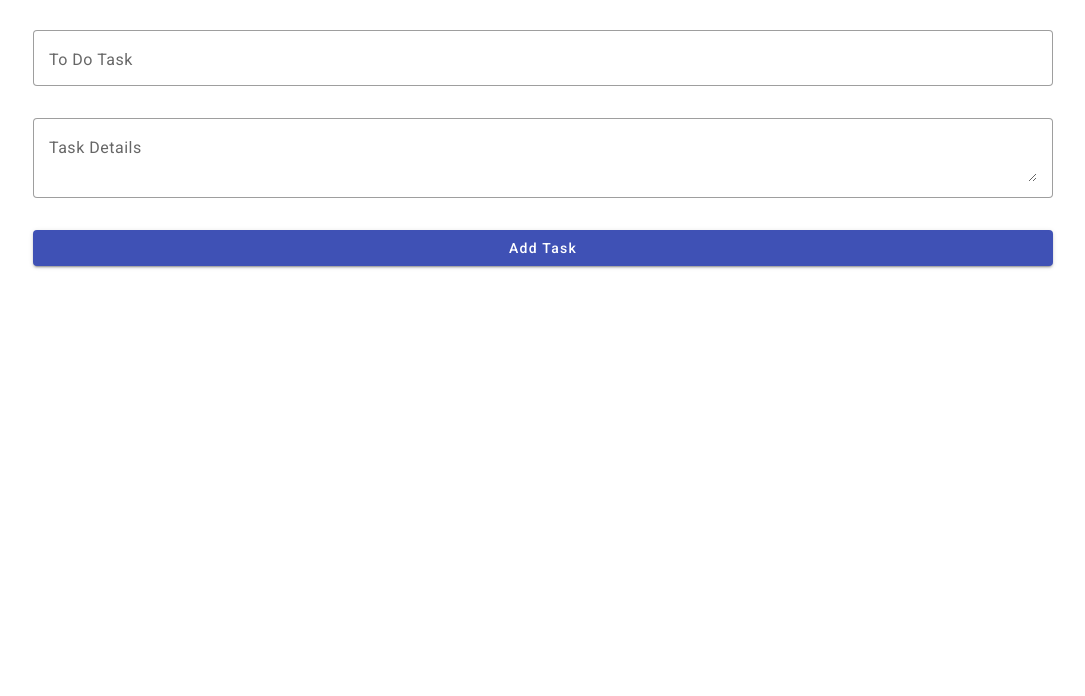
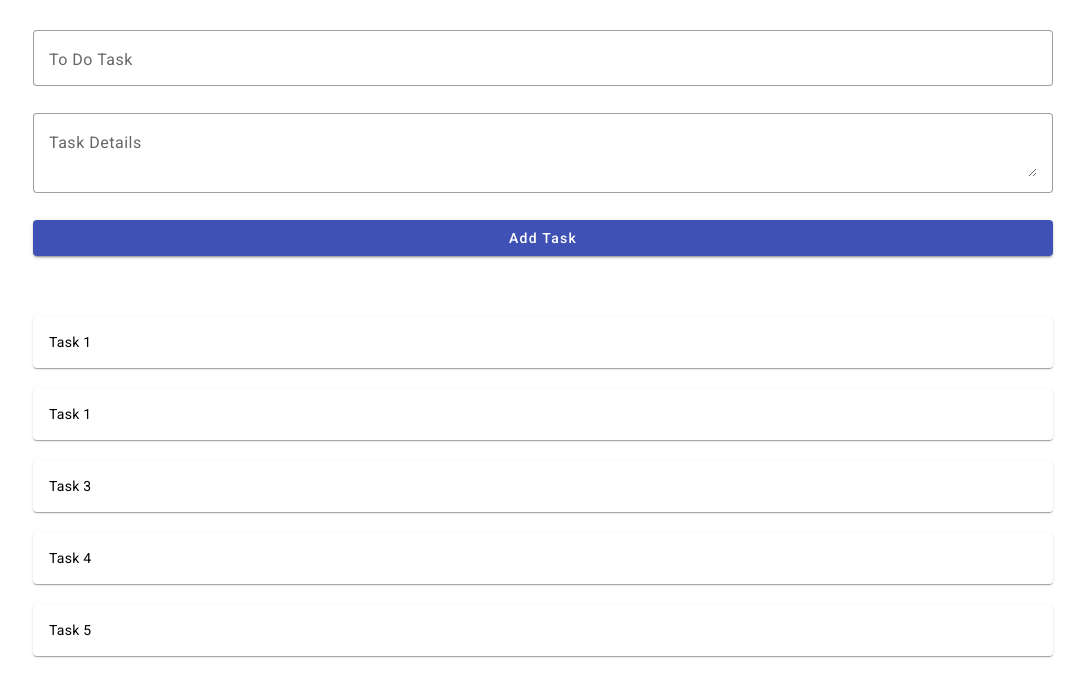
Before and after one commit to casp-e-r/to-do-angular, an Angular app: page / in a window 1280 px wide. Shown: the top 696 px of the page, without its empty margins (97-1182 px from the left). Built offline with nearby package versions, Linux system fonts and the light colour scheme.

Commit message:
Added cards component

```diff
--- /dev/null
+++ b/src/app/add-todo/add-todo.component.css
@@ -0,0 +1,16 @@
+.input-container{
+    display: flex;
+    flex-direction: column;
+    justify-content: center;
+    gap: 5px;
+    margin: 0 auto 0 auto;
+    max-height: 300px  !important;
+}
+.form-textarea{
+    resize:none;
+    width:100%;
+}
+
+/* @media only screen and (max-width: 600px) {
+
+  } */
--- /dev/null
+++ b/src/app/add-todo/add-todo.component.html
@@ -0,0 +1,11 @@
+<div class="input-container">
+    <mat-form-field class="" appearance="outline">
+        <mat-label>To Do Task</mat-label>
+        <input matInput >
+    </mat-form-field>
+    <mat-form-field appearance="outline">
+        <mat-label>Task Details</mat-label>
+        <textarea resizable class=".form-textarea"  matInput></textarea>
+    </mat-form-field>
+    <button mat-raised-button color="primary">Add Task</button>
+</div>
--- a/src/app/app.component.html
+++ b/src/app/app.component.html
@@ -1,3 +1,5 @@
 <section class="app-container">
+  <app-add-todo></app-add-todo>
   <app-todolist></app-todolist>
+
 </section>
--- a/src/app/todolist/todolist.component.css
+++ b/src/app/todolist/todolist.component.css
@@ -1,16 +1,7 @@
-.input-container{
-    display: flex;
-    flex-direction: column;
-    justify-content: center;
-    gap: 10px;
-    margin: 0 auto 0 auto;
-    max-height: 300px  !important;
+.list-container{
+    margin:20px 0 20px 0;
+    padding: 40px 0 40px 0;
+    display:grid;
+    gap: 20px;
+
 }
-.form-textarea{
-    resize:none;
-    width:100%;
-}
-
-/* @media only screen and (max-width: 600px) {
-
-  } */
--- a/src/app/todolist/todolist.component.html
+++ b/src/app/todolist/todolist.component.html
@@ -1,11 +1,17 @@
-<div class="input-container">
-    <mat-form-field class="" appearance="outline">
-        <mat-label>To Do Task</mat-label>
-        <input matInput >
-    </mat-form-field>
-    <mat-form-field appearance="outline">
-        <mat-label>Task Details</mat-label>
-        <textarea resizable class=".form-textarea"  matInput></textarea>
-    </mat-form-field>
-    <button mat-raised-button color="primary">Add Task</button>
+<div class="list-container">
+    <mat-card>
+        <mat-card-content>Task 1</mat-card-content>
+    </mat-card>
+    <mat-card>
+        <mat-card-content>Task 1</mat-card-content>
+    </mat-card>
+    <mat-card>
+        <mat-card-content>Task 3</mat-card-content>
+    </mat-card>
+    <mat-card>
+        <mat-card-content>Task 4</mat-card-content>
+    </mat-card>
+    <mat-card>
+        <mat-card-content>Task 5</mat-card-content>
+    </mat-card>
 </div>
--- a/src/app/todolist/todolist.component.ts
+++ b/src/app/todolist/todolist.component.ts
@@ -1,9 +1,9 @@
-import { Component } from '@angular/core';
+import { Component } from '@angular/core'
 
 @Component({
   selector: 'app-todolist',
   templateUrl: './todolist.component.html',
-  styleUrls: ['./todolist.component.css']
+  styleUrls: ['./todolist.component.css'],
 })
 export class TodolistComponent {
 }
```
Also changed, not shown: src/app/add-todo/add-todo.component.ts (added, +10 -0 lines), src/app/app.module.ts (+6 -2 lines), 1 other file (tests, documents, lock files or other folders).
